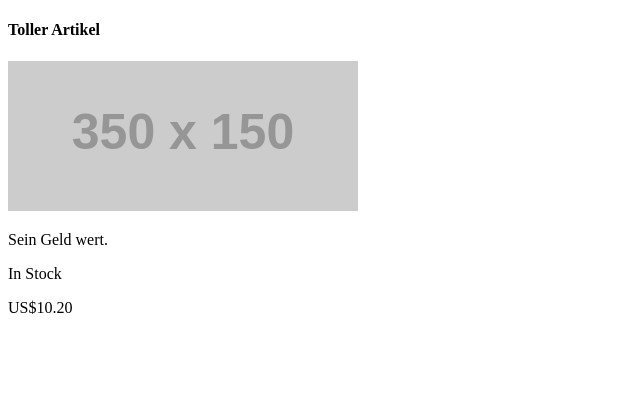
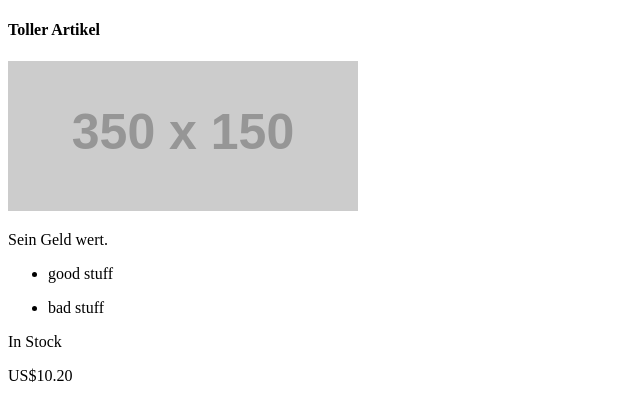
Before and after one commit to tbsvttr/basic-vue-apps, a plain HTML site: page index.html in a window 1280 px wide. Shown: the whole page, without its empty margins (0-640 px from the left). Drawn offline with nearby package versions, Linux system fonts and the light colour scheme; placeholder pictures from the web are drawn by us.

Commit message:
Simple list rendering and looping

```diff
--- a/index.html
+++ b/index.html
@@ -15,7 +15,11 @@
     <img src="http://via.placeholder.com/350x150" :alt="imageDesc()" :title="imageDesc()">
     <p>{{description}}</p>
 
-    <!--More complex conditional rendering with if, else-if, and else. -->
+    <!-- Simple case of list rendering and looping. -->
+    <ul v-for="ingredient in ingredients">
+      <li>{{ingredient}}</li>
+    </ul>
+
     <p v-if="stock > 10">In Stock</p>
     <p v-else-if="stock < 10 && stock > 0">Almost sold out!</p>
     <p v-else="stock">Out of Stock</p>
@@ -28,6 +32,7 @@
       data: {
         product: 'Toller Artikel',
         description: 'Sein Geld wert.',
+        ingredients: ['good stuff', 'bad stuff'], // A list.
         price: {
           main: 10,
           fractional: 20,
```
